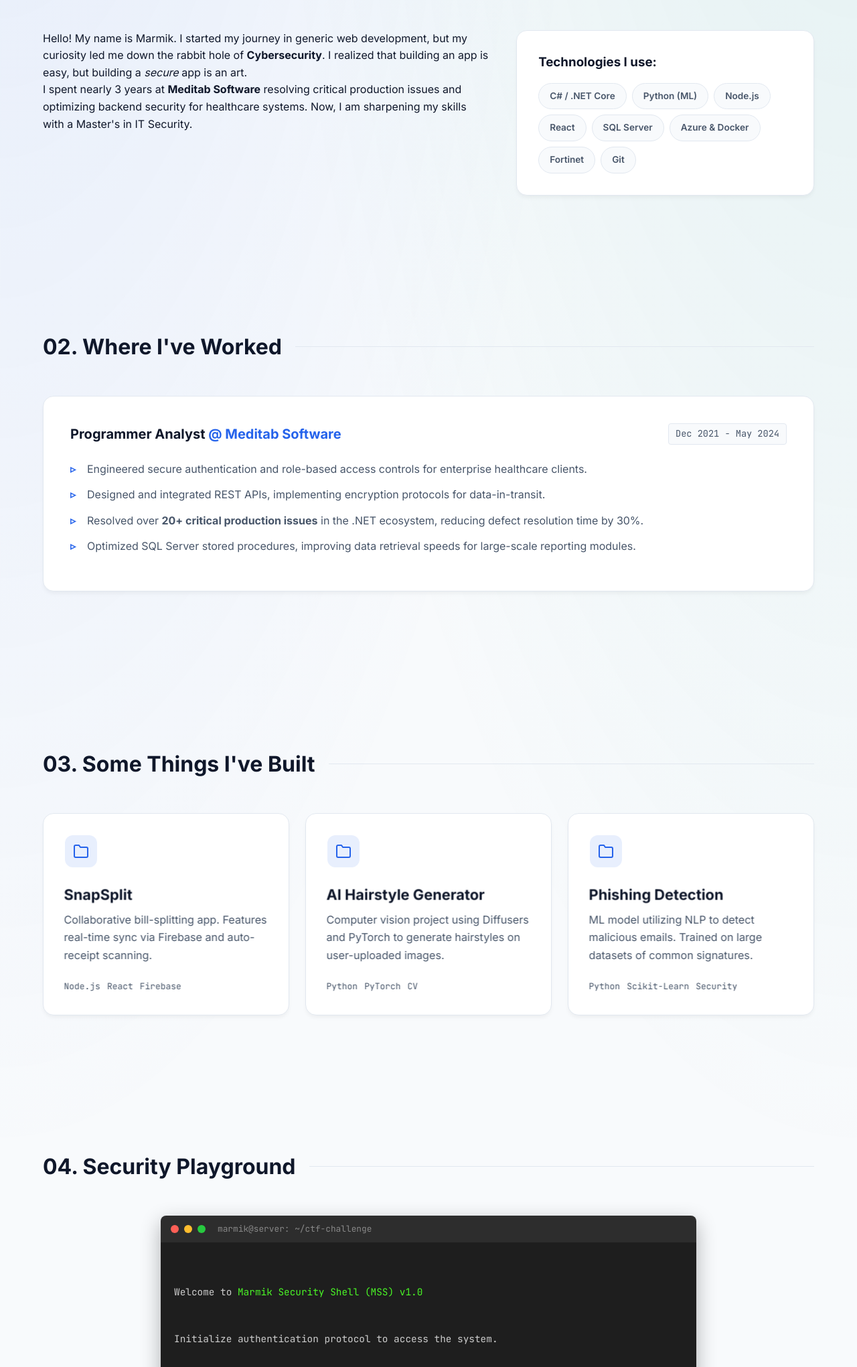
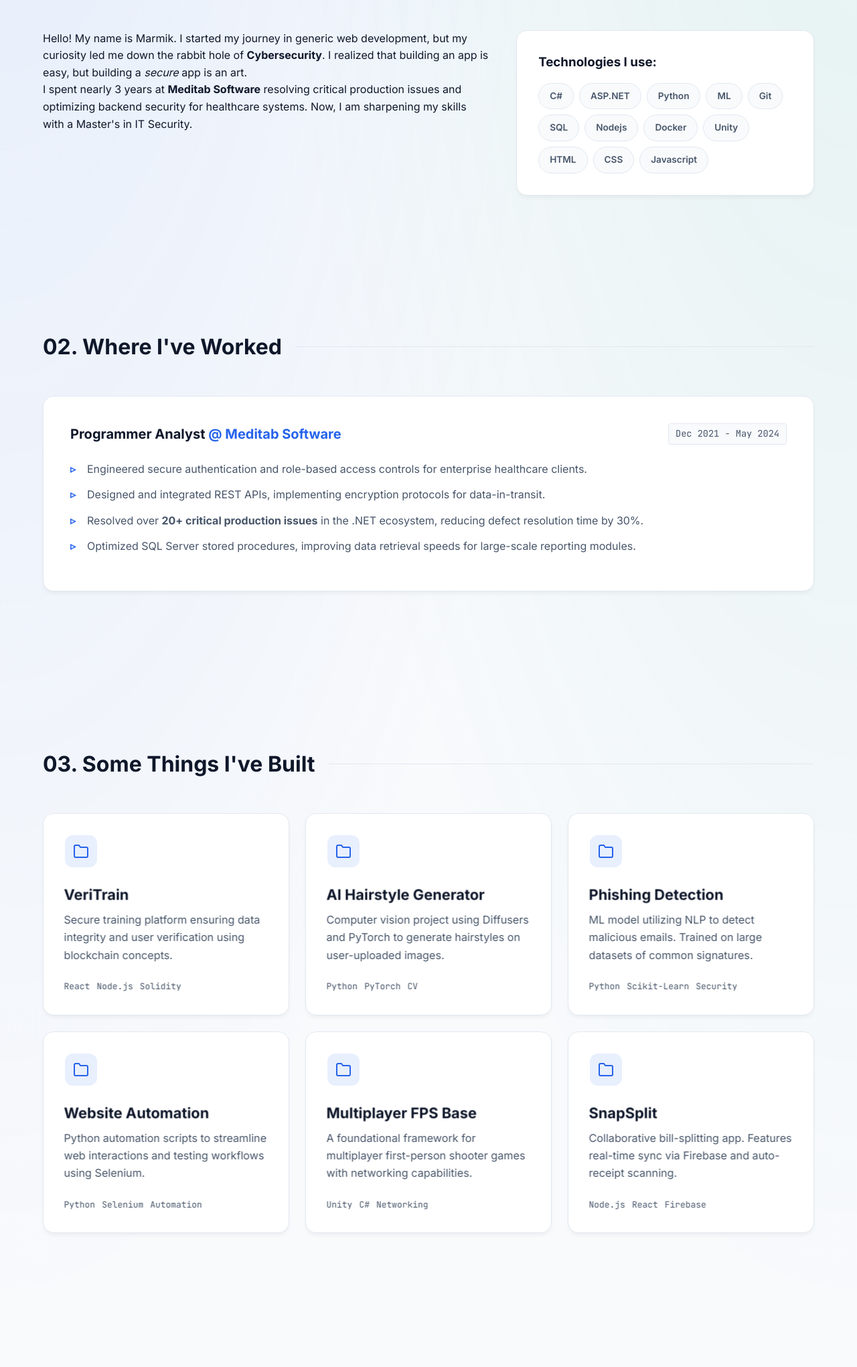
Before and after one commit to Marmik4/marmik4.github.io, a plain HTML site: page index.html in a window 1280 px wide. Shown: the part 964-3005 px from the top of the page at 67% size. Drawn offline with Linux system fonts and the light colour scheme.

Commit message:
Revise project details and skill tags in index.html
Updated project links and descriptions in the portfolio section. Added new projects and modified skill tags.

```diff
--- a/index.html
+++ b/index.html
@@ -728,14 +728,18 @@
                 <div class="skills-container spotlight-card hover-target">
                     <h3>Technologies I use:</h3>
                     <div class="skill-tags">
-                        <span class="skill-tag hover-target">C# / .NET Core</span>
-                        <span class="skill-tag hover-target">Python (ML)</span>
-                        <span class="skill-tag hover-target">Node.js</span>
-                        <span class="skill-tag hover-target">React</span>
-                        <span class="skill-tag hover-target">SQL Server</span>
-                        <span class="skill-tag hover-target">Azure & Docker</span>
-                        <span class="skill-tag hover-target">Fortinet</span>
+                        <span class="skill-tag hover-target">C#</span>
+                        <span class="skill-tag hover-target">ASP.NET</span>
+                        <span class="skill-tag hover-target">Python</span>
+                        <span class="skill-tag hover-target">ML</span>
                         <span class="skill-tag hover-target">Git</span>
+                        <span class="skill-tag hover-target">SQL</span>
+                        <span class="skill-tag hover-target">Nodejs</span>
+                        <span class="skill-tag hover-target">Docker</span>
+                        <span class="skill-tag hover-target">Unity</span>
+                        <span class="skill-tag hover-target">HTML</span>
+                        <span class="skill-tag hover-target">CSS</span>
+                        <span class="skill-tag hover-target">Javascript</span>
                     </div>
                 </div>
             </div>
@@ -765,21 +769,21 @@
             <div class="projects-grid">
 
                 <!-- Project 1 -->
-                <a href="https://github.com/Marmik4/SnapSplit" target="_blank" class="project-card spotlight-card hover-target tilt-card">
+                <a href="https://github.com/Marmik4/VeriTrain" target="_blank" class="project-card spotlight-card hover-target tilt-card">
                     <div class="folder-icon">
                         <svg xmlns="http://www.w3.org/2000/svg" width="24" height="24" viewBox="0 0 24 24" fill="none" stroke="currentColor" stroke-width="2" stroke-linecap="round" stroke-linejoin="round"><path d="M22 19a2 2 0 0 1-2 2H4a2 2 0 0 1-2-2V5a2 2 0 0 1 2-2h5l2 3h9a2 2 0 0 1 2 2z"></path></svg>
                     </div>
-                    <h3 class="project-title">SnapSplit</h3>
-                    <p class="project-desc">Collaborative bill-splitting app. Features real-time sync via Firebase and auto-receipt scanning.</p>
+                    <h3 class="project-title">VeriTrain</h3>
+                    <p class="project-desc">Secure training platform ensuring data integrity and user verification using blockchain concepts.</p>
                     <div class="tech-stack">
+                        <span>React</span>
                         <span>Node.js</span>
-                        <span>React</span>
-                        <span>Firebase</span>
+                        <span>Solidity</span>
                     </div>
                 </a>
 
                 <!-- Project 2 -->
-                <a href="https://github.com/Marmik4/Al-HairStyle-Generator" target="_blank" class="project-card spotlight-card hover-target tilt-card">
+                <a href="https://github.com/Marmik4/AI-HairStyle-Generator" target="_blank" class="project-card spotlight-card hover-target tilt-card">
                     <div class="folder-icon">
                         <svg xmlns="http://www.w3.org/2000/svg" width="24" height="24" viewBox="0 0 24 24" fill="none" stroke="currentColor" stroke-width="2" stroke-linecap="round" stroke-linejoin="round"><path d="M22 19a2 2 0 0 1-2 2H4a2 2 0 0 1-2-2V5a2 2 0 0 1 2-2h5l2 3h9a2 2 0 0 1 2 2z"></path></svg>
                     </div>
@@ -793,7 +797,7 @@
                 </a>
 
                 <!-- Project 3 -->
-                <a href="https://github.com/Marmik4/Phishing-Detection" target="_blank" class="project-card spotlight-card hover-target tilt-card">
+                <a href="https://github.com/Marmik4/PhishingDetection" target="_blank" class="project-card spotlight-card hover-target tilt-card">
                     <div class="folder-icon">
                         <svg xmlns="http://www.w3.org/2000/svg" width="24" height="24" viewBox="0 0 24 24" fill="none" stroke="currentColor" stroke-width="2" stroke-linecap="round" stroke-linejoin="round"><path d="M22 19a2 2 0 0 1-2 2H4a2 2 0 0 1-2-2V5a2 2 0 0 1 2-2h5l2 3h9a2 2 0 0 1 2 2z"></path></svg>
                     </div>
@@ -803,6 +807,48 @@
                         <span>Python</span>
                         <span>Scikit-Learn</span>
                         <span>Security</span>
+                    </div>
+                </a>
+
+                <!-- Project 4 -->
+                <a href="https://github.com/Marmik4/WebSite-Automation" target="_blank" class="project-card spotlight-card hover-target tilt-card">
+                    <div class="folder-icon">
+                        <svg xmlns="http://www.w3.org/2000/svg" width="24" height="24" viewBox="0 0 24 24" fill="none" stroke="currentColor" stroke-width="2" stroke-linecap="round" stroke-linejoin="round"><path d="M22 19a2 2 0 0 1-2 2H4a2 2 0 0 1-2-2V5a2 2 0 0 1 2-2h5l2 3h9a2 2 0 0 1 2 2z"></path></svg>
+                    </div>
+                    <h3 class="project-title">Website Automation</h3>
+                    <p class="project-desc">Python automation scripts to streamline web interactions and testing workflows using Selenium.</p>
+                    <div class="tech-stack">
+                        <span>Python</span>
+                        <span>Selenium</span>
+                        <span>Automation</span>
+                    </div>
+                </a>
+
+                <!-- Project 5 -->
+                <a href="https://github.com/Marmik4/MultiplayerFPSGameBase" target="_blank" class="project-card spotlight-card hover-target tilt-card">
+                    <div class="folder-icon">
+                        <svg xmlns="http://www.w3.org/2000/svg" width="24" height="24" viewBox="0 0 24 24" fill="none" stroke="currentColor" stroke-width="2" stroke-linecap="round" stroke-linejoin="round"><path d="M22 19a2 2 0 0 1-2 2H4a2 2 0 0 1-2-2V5a2 2 0 0 1 2-2h5l2 3h9a2 2 0 0 1 2 2z"></path></svg>
+                    </div>
+                    <h3 class="project-title">Multiplayer FPS Base</h3>
+                    <p class="project-desc">A foundational framework for multiplayer first-person shooter games with networking capabilities.</p>
+                    <div class="tech-stack">
+                        <span>Unity</span>
+                        <span>C#</span>
+                        <span>Networking</span>
+                    </div>
+                </a>
+
+                <!-- Project 6 -->
+                <a href="https://github.com/Marmik4/SnapSplit" target="_blank" class="project-card spotlight-card hover-target tilt-card">
+                    <div class="folder-icon">
+                        <svg xmlns="http://www.w3.org/2000/svg" width="24" height="24" viewBox="0 0 24 24" fill="none" stroke="currentColor" stroke-width="2" stroke-linecap="round" stroke-linejoin="round"><path d="M22 19a2 2 0 0 1-2 2H4a2 2 0 0 1-2-2V5a2 2 0 0 1 2-2h5l2 3h9a2 2 0 0 1 2 2z"></path></svg>
+                    </div>
+                    <h3 class="project-title">SnapSplit</h3>
+                    <p class="project-desc">Collaborative bill-splitting app. Features real-time sync via Firebase and auto-receipt scanning.</p>
+                    <div class="tech-stack">
+                        <span>Node.js</span>
+                        <span>React</span>
+                        <span>Firebase</span>
                     </div>
                 </a>
 
```
